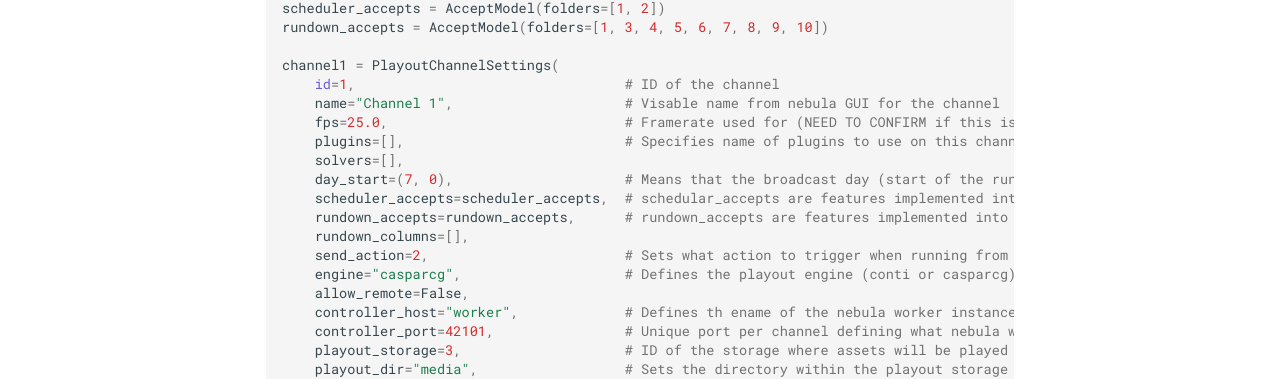
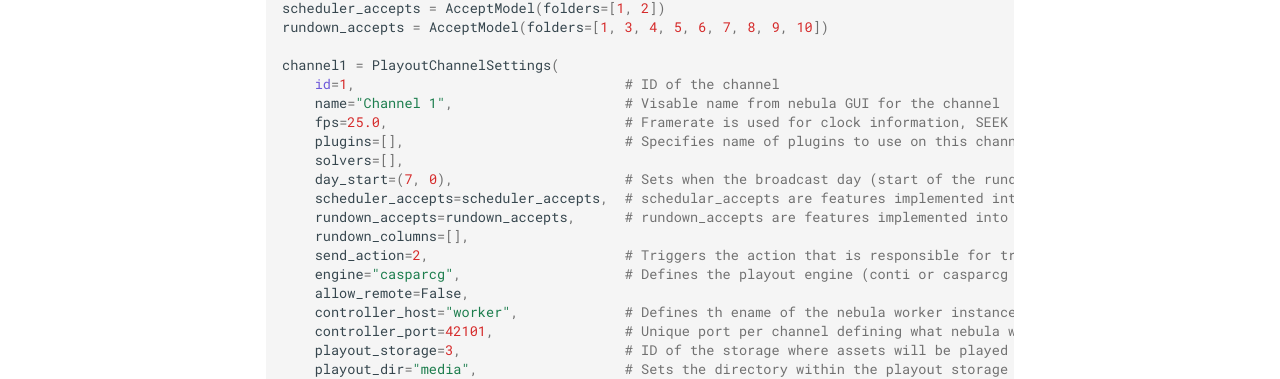
Before and after one commit to nebulabroadcast/nebula-docs, an MkDocs documentation site: the page built from docs/setup/settings-explained/channels.md, in a window 1280 px wide and 1078 px high. Shown: the part 372-751 px from the top of the window. Built offline with MkDocs 1.6.1 and Material for MkDocs 9.7.7, drawn with Linux system fonts in a browser that asks for light colours.

Commit message:
Changes to channels.md after some feedback.

```diff
--- a/docs/setup/settings-explained/channels.md
+++ b/docs/setup/settings-explained/channels.md
@@ -14,15 +14,15 @@
 channel1 = PlayoutChannelSettings(
     id=1,                                 # ID of the channel
     name="Channel 1",                     # Visable name from nebula GUI for the channel
-    fps=25.0,                             # Framerate used for (NEED TO CONFIRM if this is for FFMPEG Encode when sent to playout media storage?)
+    fps=25.0,                             # Framerate is used for clock information, SEEK and LENGTH parameters in nebula
     plugins=[],                           # Specifies name of plugins to use on this channel
     solvers=[],
-    day_start=(7, 0),                     # Means that the broadcast day (start of the rundown) starts. In this example the 7 means 07:00 and the 0 is a offset of zero.
+    day_start=(7, 0),                     # Sets when the broadcast day (start of the rundown) starts. The first number sets the hour, and the second number sets the minutes. In this example the 7 means 07:00 am and the 0 means it starts at the top of the hour.
     scheduler_accepts=scheduler_accepts,  # schedular_accepts are features implemented into the EOL firefly client but not yet added to the web GUI. This also defines the value to the line at the top so you don't have to edit every channels value.
     rundown_accepts=rundown_accepts,      # rundown_accepts are features implemented into the EOL firefly client but not yet added to the web GUI. This also defines the value to the line at the top so you don't have to edit every channels value.
     rundown_columns=[],
-    send_action=2,                        # Sets what action to trigger when running from actions.py
-    engine="casparcg",                    # Defines the playout engine (conti or casparcg)
+    send_action=2,                        # Triggers the action that is responsible for transfer to the playout storage. The psm (playout storage monitor) service will be started when the asset is not found on the playout storage 24 hours before the assets scheduled run.
+    engine="casparcg",                    # Defines the playout engine (conti or casparcg or liquidsoap)
     allow_remote=False,
     controller_host="worker",             # Defines th ename of the nebula worker instance to control the playout of this channel.
     controller_port=42101,                # Unique port per channel defining what nebula worker communicates to.
```
Also changed, not shown: docs/setup/settings-explained/multiple-channels-setup.md (added).
